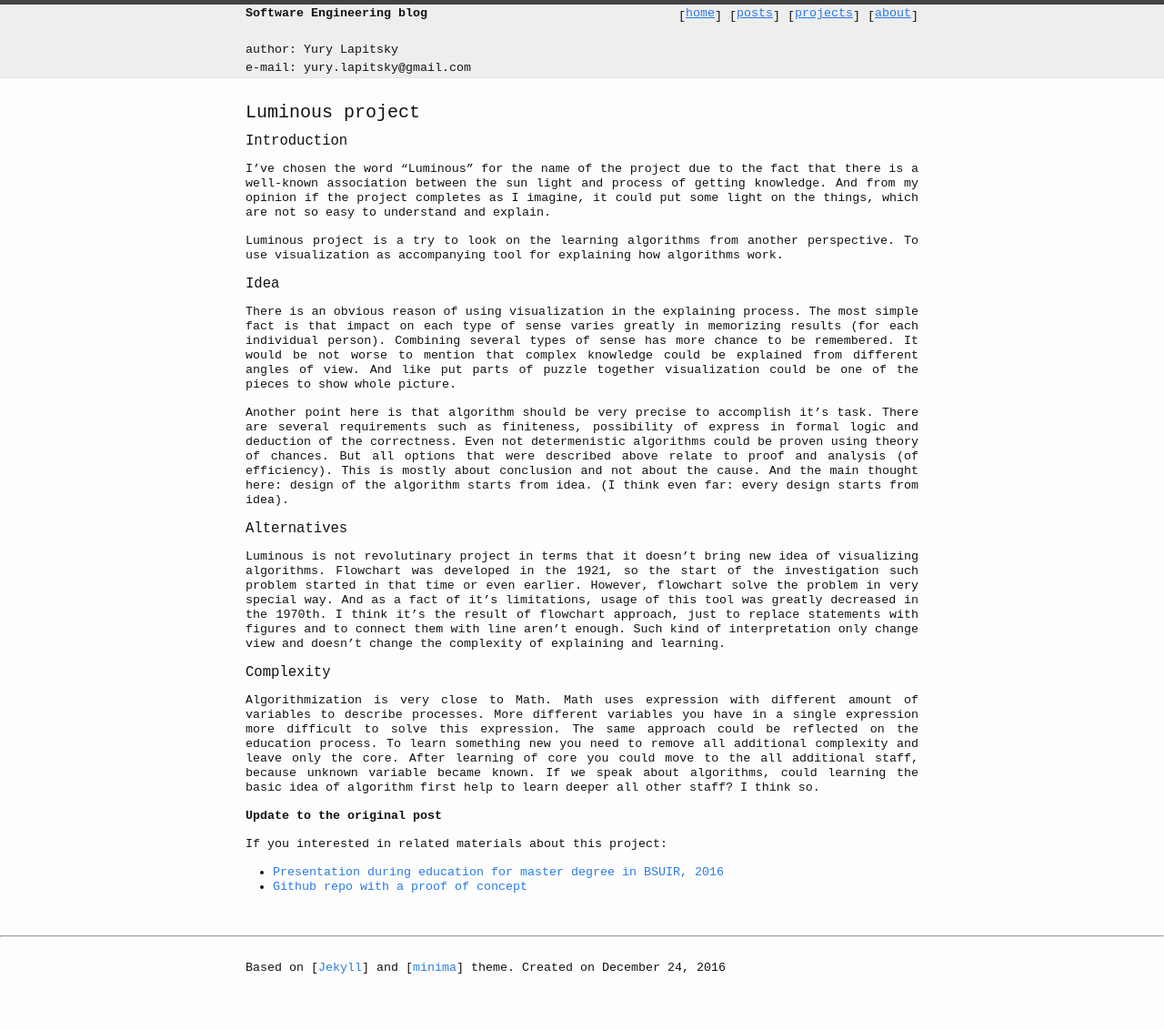
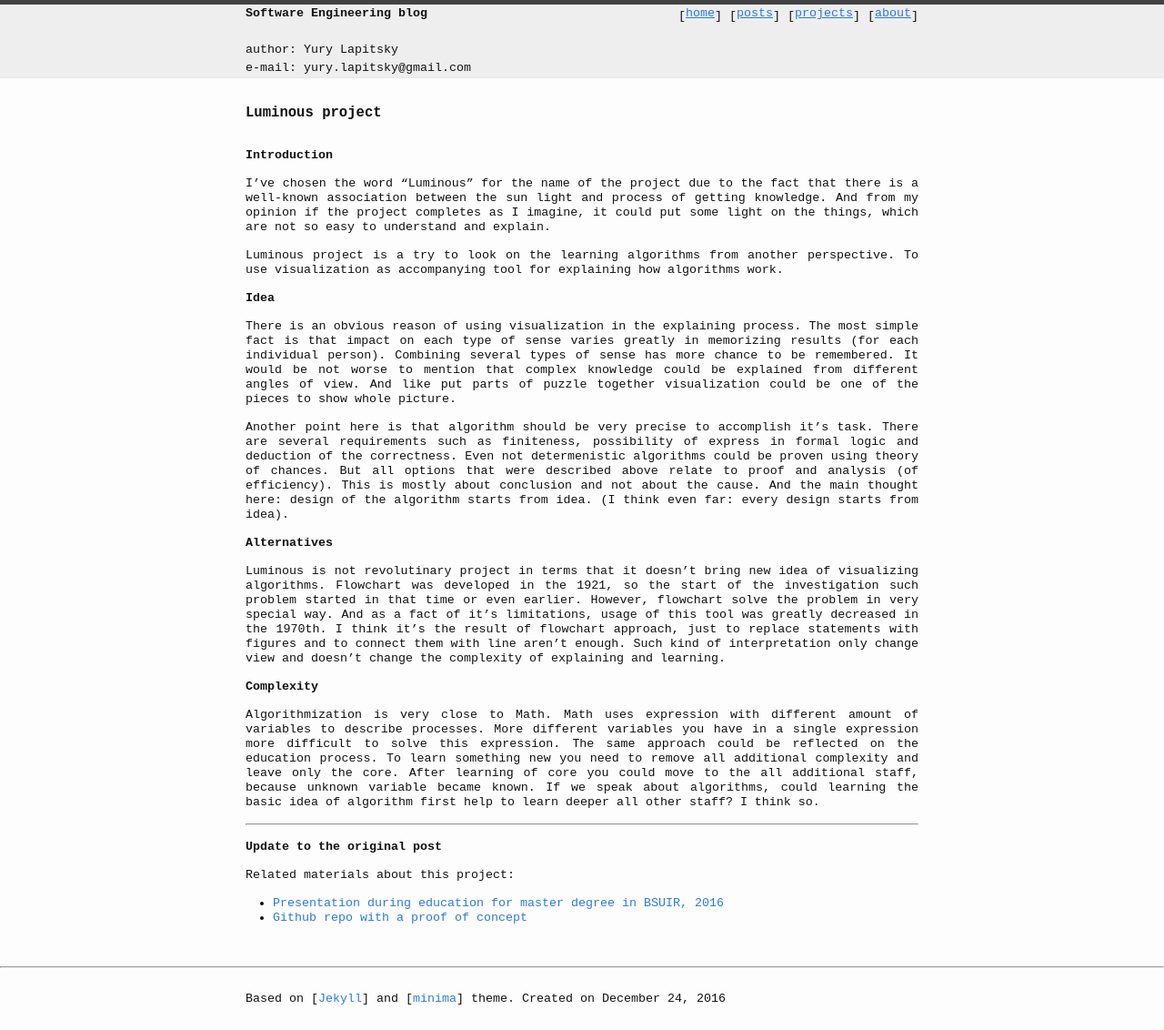
Before and after one commit to skyylex/skyylex.github.io, a Jekyll site: the page built from _posts/2016-05-21-luminous_at_early_stages.MD, in a window 1280 px wide. Shown: the whole page at 91% size. Built offline with Jekyll 4.4.1, drawn with Linux system fonts in a browser that asks for light colours; before the commit the page ends 1098 px from its top, so only the background shows below that.

Commit message:
luminous post was updated with universal style

```diff
--- a/_posts/2016-05-21-luminous_at_early_stages.MD
+++ b/_posts/2016-05-21-luminous_at_early_stages.MD
@@ -1,9 +1,9 @@
 ---
 layout: default
 ---
-## Luminous project
-
-### Introduction
+### **Luminous project**
+<br>
+**Introduction**
 
 I've chosen the word "Luminous" for the name of the project due to the fact that
 there is a well-known association between the sun light and process of getting knowledge.
@@ -12,7 +12,7 @@ on the things, which are not so easy to understand and explain.
 
 Luminous project is a try to look on the learning algorithms from another perspective. To use visualization as accompanying tool for explaining how algorithms work.
 
-### Idea
+**Idea**
 
 There is an obvious reason of using visualization in the explaining process.
 The most simple fact is that impact on each type of sense varies greatly in memorizing results (for each individual person).
@@ -22,17 +22,21 @@ And like put parts of puzzle together visualization could be one of the pieces t
 
 Another point here is that algorithm should be very precise to accomplish it's task. There are several requirements such as finiteness, possibility of express in formal logic and deduction of the correctness. Even not determenistic algorithms could be proven using theory of chances. But all options that were described above relate to proof and analysis (of efficiency). This is mostly about conclusion and not about the cause. And the main thought here: design of the algorithm starts from idea. (I think even far: every design starts from idea).
 
-### Alternatives
+**Alternatives**
 
 Luminous is not revolutinary project in terms that it doesn't bring new idea of visualizing algorithms. Flowchart was developed in the 1921, so the start of the investigation such problem started in that time or even earlier. However, flowchart solve the problem in very special way. And as a fact of it's limitations, usage of this tool was greatly decreased in the 1970th. I think it's the result of flowchart approach, just to replace statements with figures and to connect them with line aren't enough. Such kind of interpretation only change view and doesn't change the complexity of explaining and learning.
 
-### Complexity
+**Complexity**
 
 Algorithmization is very close to Math. Math uses expression with different amount of variables to describe processes. More different variables you have in a single expression more difficult to solve this expression. The same approach could be reflected on the education process. To learn something new you need to remove all additional complexity and leave only the core. After learning of core you could move to the all additional staff, because unknown variable became known. If we speak about algorithms, could learning the basic idea of algorithm first help to learn deeper all other staff? I think so.
+<br>
 
+---------------------------------------------------------------------------------------------------
+
+<br>
 **Update to the original post**
 
-If you interested in related materials about this project:
+Related materials about this project:
 
 - [Presentation during education for master degree in BSUIR, 2016](https://github.com/skyylex/Presentations/blob/master/luminous-at-early-stage.md)
 - [Github repo with a proof of concept](https://github.com/skyylex/Luminous-proof-of-concept)
```
Also changed, not shown: 2 other files.
